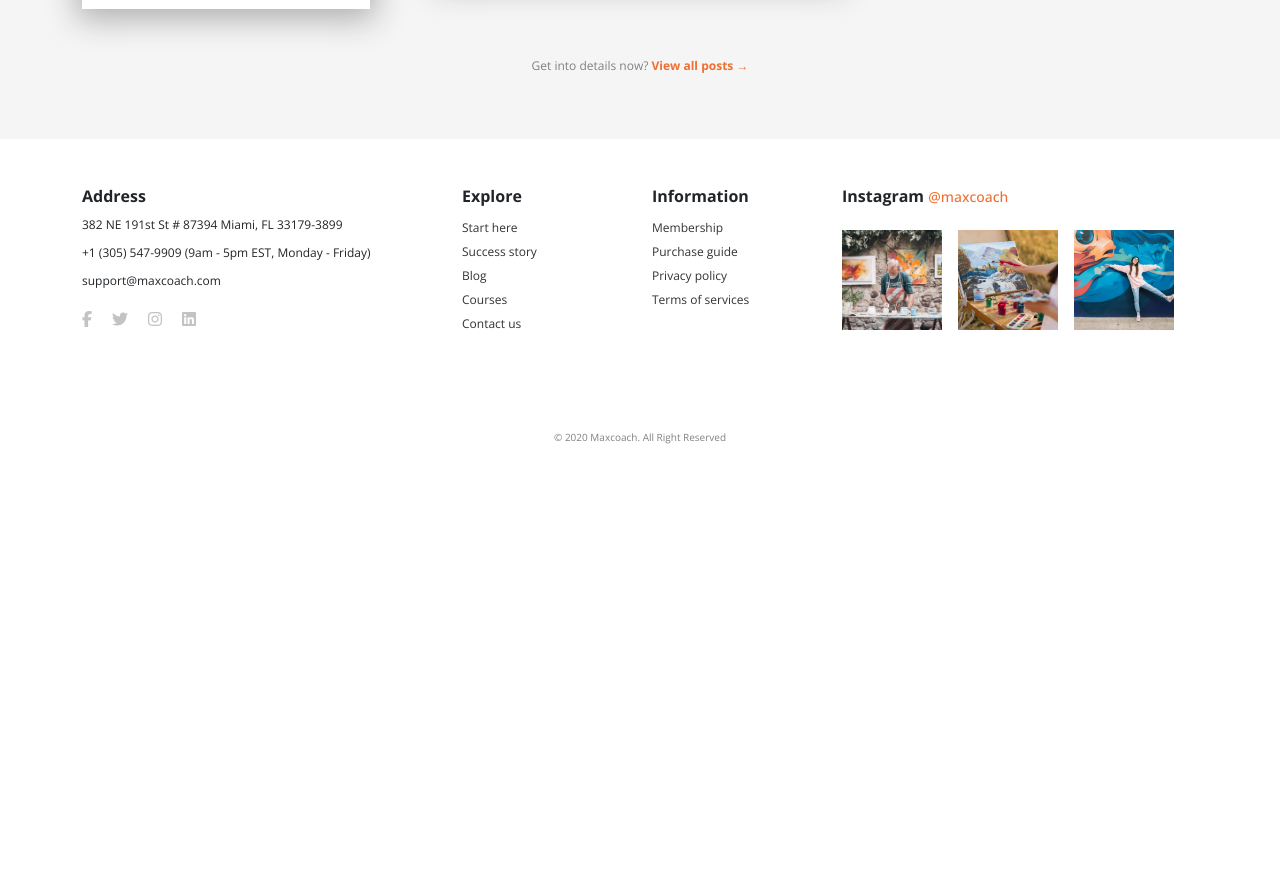
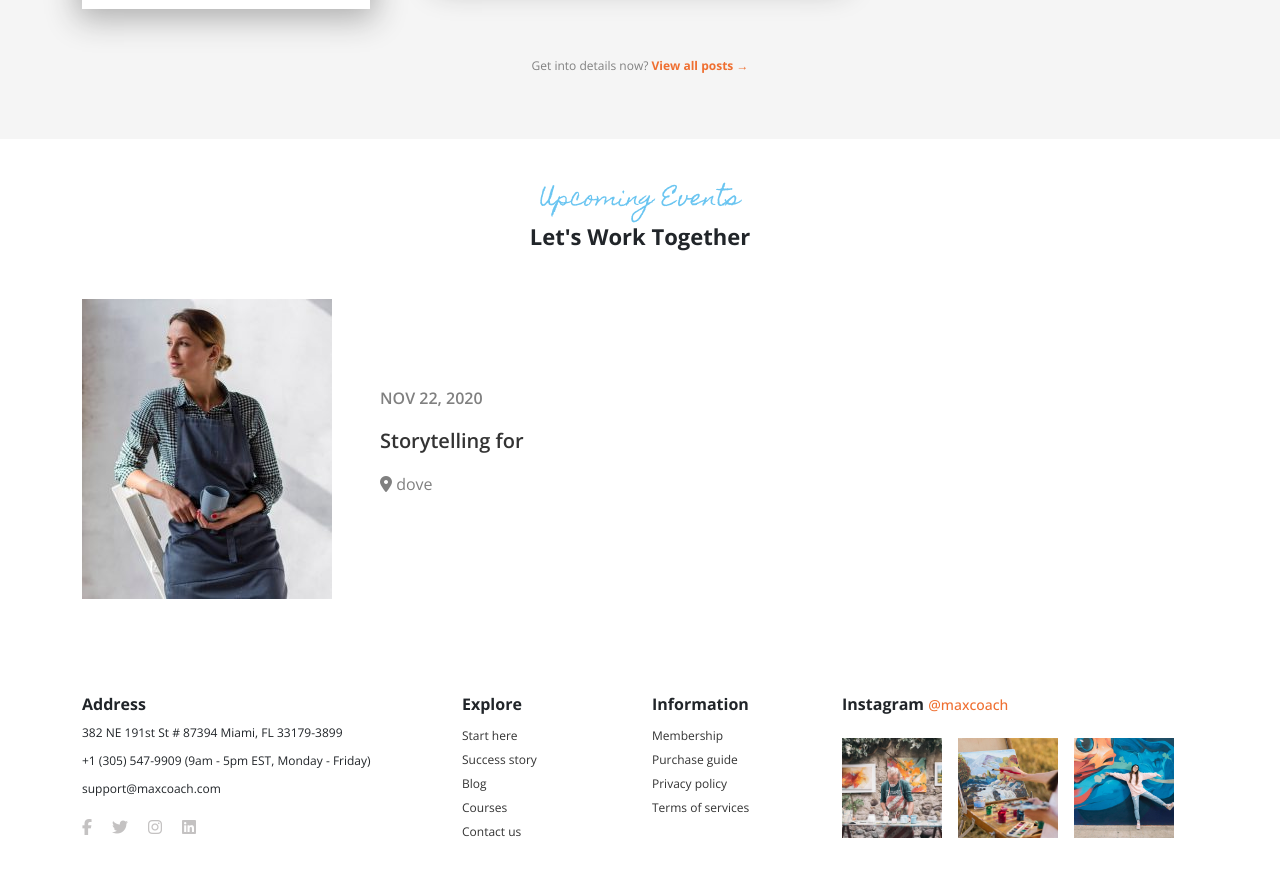
Before and after one commit to Corfaya/proj-html-vuejs, a Vue app: page / in a window 1280 px wide. Shown: the part 5880-6757 px from the top of the page. Before the commit the page ends 6421 px from the top, so only its background shows below. Built offline with nearby package versions, Linux system fonts and the light colour scheme; a web font is replaced by a local one.

Commit message:
[UPD] Events section static layout

```diff
--- a/src/components/Main.vue
+++ b/src/components/Main.vue
@@ -5,6 +5,7 @@ import Biography from './partials/Biography.vue';
 import Carousel from './partials/Carousel.vue';
 import OnlineCourses from './partials/CoursesSection.vue';
 import Blog from './partials/Blog.vue';
+import Events from './partials/Events.vue';
 
 export default {
     components: {
@@ -13,7 +14,8 @@ export default {
         Biography,
         Carousel,
         OnlineCourses,
-        Blog
+        Blog,
+        Events
     }
 }
 </script>
@@ -33,6 +35,7 @@ export default {
         <!-- Imgs positions section -->
         <Blog />
         <!-- Images Grid 2 -->
+         <Events />
     </main>
 </template>
 
--- /dev/null
+++ b/src/components/partials/Events.vue
@@ -0,0 +1,57 @@
+<script>
+export default {
+
+}
+</script>
+<template>
+    <div class="bg-white py-5">
+        <div class="container">
+            <div class="row">
+                <div class="col-12 text-center">
+                    <h2 class="m-0 fs-22 font-art pb-2">Upcoming Events</h2>
+                    <h2 class="fs-22 secondary-font mb-5">Let's Work Together</h2>
+                </div>
+            </div>
+            <div class="row">
+                <div class="col-6">
+                    <div class="d-flex">
+                        <div class="img-fit">
+                            <img src="../../assets/img/artist-event-04-250x300.jpg" alt="">
+                        </div>
+                        <div class="event-text d-flex flex-column justify-content-center ms-5">
+                            <p class="date-style">NOV 22, 2020</p>
+                            <p class="title">Storytelling for</p>
+                            <p>
+                                <i class="fa-solid fa-location-dot"></i>
+                                dove
+                            </p>
+                        </div>
+                    </div>
+                </div>
+                <div class="col-6"></div>
+                <div class="col-6"></div>
+                <div class="col-6"></div>
+            </div>
+        </div>
+    </div>
+</template>
+<style lang="scss" scoped>
+@use "../../style/partials/vars" as *;
+@use "../../style/partials/utilities" as *;
+.container {
+    .font-art {
+        font-family: $artistic_font;
+        color: $sky;
+    }
+    .event-text {
+        color: grey;
+        .date-style, .title {
+            font-weight: 600;
+        }
+        .title {
+            color: $black;
+            font-size: 20px;
+        }
+    }
+}
+</style>
--- a/src/data/arrays.js
+++ b/src/data/arrays.js
@@ -194,6 +194,37 @@ const courses = [
     }
 ]
 
+const events = [
+    {
+        src: "artist-event-04-250x300.jpg",
+        alt: "Evento 1",
+        date: "NOV 22, 2020",
+        title: "Storytelling Workshop",
+        location: "Texas, US"
+    },
+    {
+        src: "artist-event-03-250x300.jpg",
+        alt: "Evento 2",
+        date: "OCT 10, 2020",
+        title: "Painting Art Contest 2020",
+        location: "New York, US"
+    },
+    {
+        src: "artist-event-02-250x300.jpg",
+        alt: "Evento 3",
+        date: "NOV 23, 2020",
+        title: "International Art Fair 2020",
+        location: "Hamburg, Germany"
+    },
+    {
+        src: "artist-event-01-250x300.jpg",
+        alt: "Evento 4",
+        date: "DEC 15, 2020",
+        title: "Street Performance: Call for Artist",
+        location: "Illinois, US"
+    }
+]
+
 const jumboIconsClass = ["fa-solid fa-ruler-combined", "fa-regular fa-life-ring", "fa-solid fa-book", "fa-solid fa-cart-shopping"]
 
-export { listItems, socials, listsFooter, instagramPhotos, jumboIconsClass, courses }
+export { listItems, socials, listsFooter, instagramPhotos, jumboIconsClass, courses, events }
```
